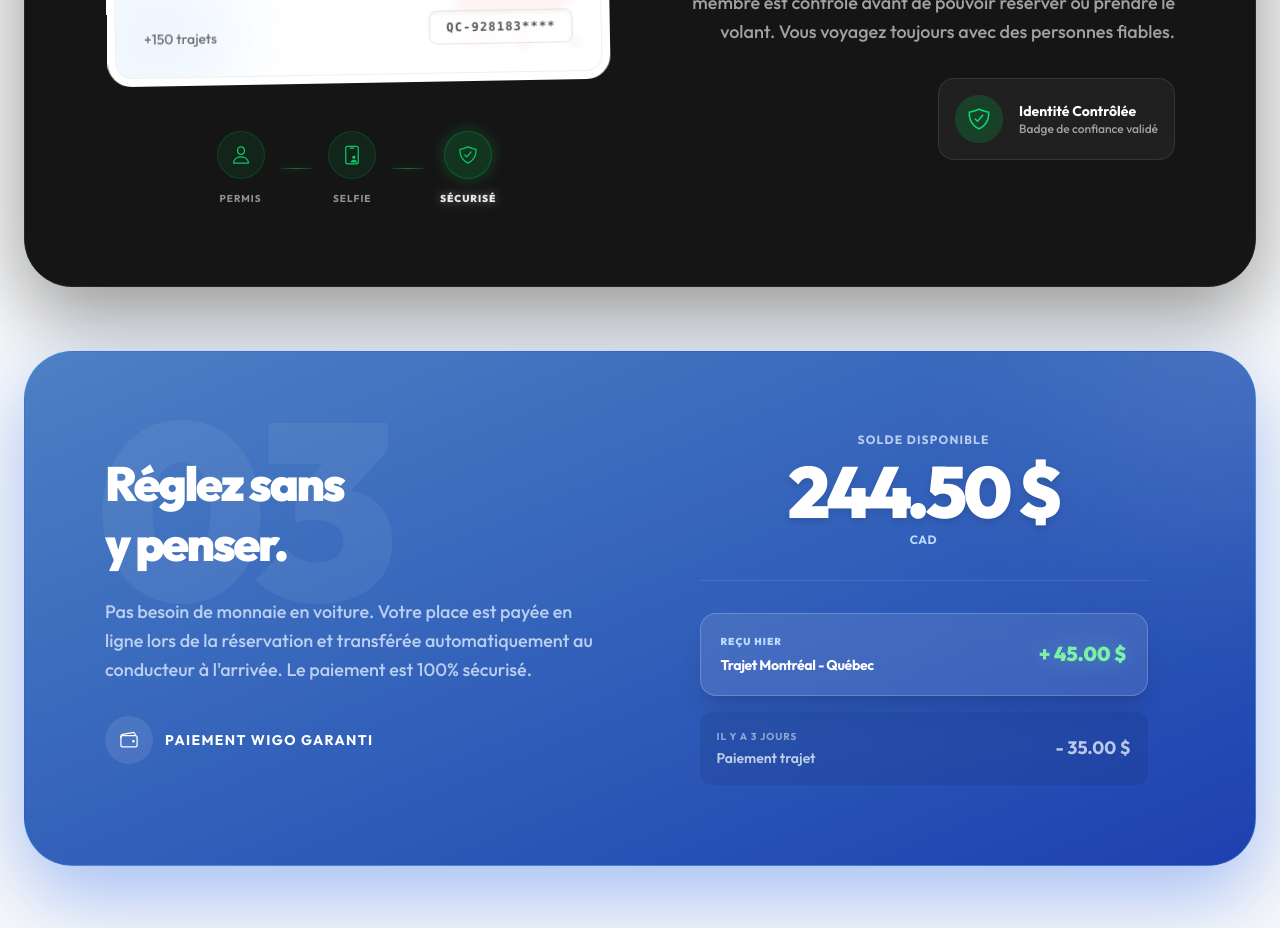
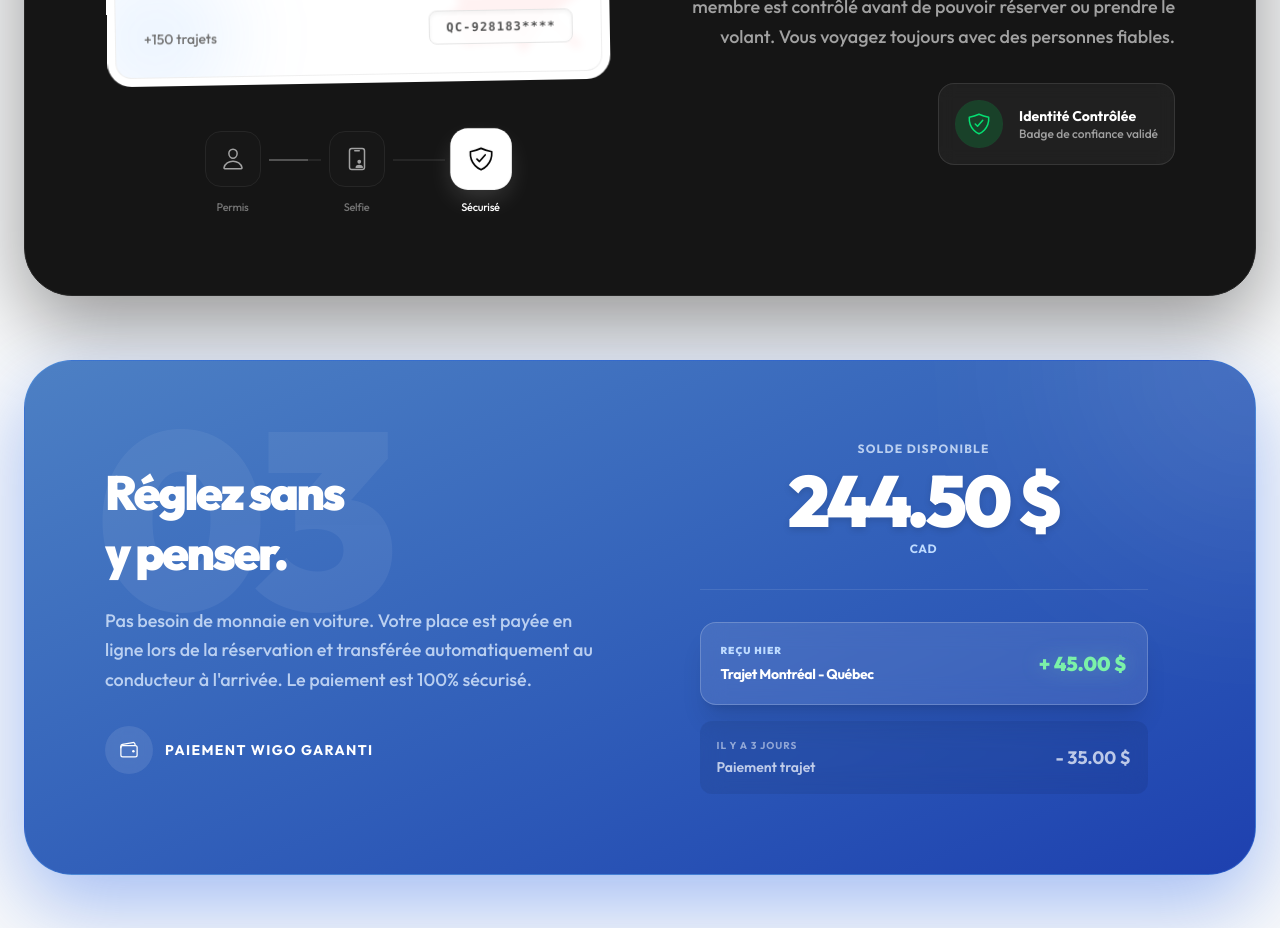
Before and after one commit to artsiders/wigo-express, a Next.js app: page / in a window 1280 px wide. Shown: the part 2860-3788 px from the top of the page. Built offline with nearby package versions, Linux system fonts and the light colour scheme.

Commit message:
Refactor Steps Visual in WigoExpress component to implement Bauhaus style with fixed alignment, updated icon sizes, and improved separator design for enhanced visual consistency and user experience.

```diff
--- a/app/page.tsx
+++ b/app/page.tsx
@@ -573,31 +573,42 @@ export default function WigoExpress() {
                 </div>
               </div>
 
-              {/* Steps Visual */}
-              <div className="flex items-center justify-center gap-4 mt-12 w-full max-w-[280px] mx-auto opacity-90">
-                <div className="flex flex-col items-center gap-2">
-                  <div className="w-12 h-12 rounded-full bg-green-500/10 flex items-center justify-center text-green-400 border border-green-500/20">
-                    <IoPersonOutline className="w-5 h-5" />
+              {/* Steps Visual - Bauhaus Style (Fixed Alignment) */}
+              <div className="flex items-start justify-between w-full max-w-[320px] mx-auto mt-12 px-2">
+                {/* Step 1: Permis */}
+                <div className="flex flex-col items-center gap-3">
+                  <div className="w-14 h-14 rounded-2xl flex items-center justify-center bg-neutral-900 text-neutral-400 border border-neutral-800">
+                    <IoPersonOutline className="w-6 h-6" />
                   </div>
-                  <span className="text-[10px] font-bold text-neutral-400 uppercase tracking-widest text-center mt-1">
+                  <span className="text-[11px] font-medium tracking-tight text-neutral-500">
                     Permis
                   </span>
                 </div>
-                <div className="flex-1 h-px bg-linear-to-r from-green-500/20 via-green-400/50 to-green-500/20 shadow-[0_0_8px_rgba(34,197,94,0.4)]"></div>
-                <div className="flex flex-col items-center gap-2">
-                  <div className="w-12 h-12 rounded-full bg-green-500/10 flex items-center justify-center text-green-400 border border-green-500/20">
-                    <IoIdCardOutline className="w-5 h-5" />
+
+                {/* Separator 1 (Aligned with icon center) */}
+                <div className="flex-1 h-[2px] mt-[28px] mx-2 bg-neutral-800 overflow-hidden">
+                  <div className="h-full w-full bg-neutral-600 origin-left scale-x-75" />
+                </div>
+
+                {/* Step 2: Selfie */}
+                <div className="flex flex-col items-center gap-3">
+                  <div className="w-14 h-14 rounded-2xl flex items-center justify-center bg-neutral-900 text-neutral-400 border border-neutral-800">
+                    <IoIdCardOutline className="w-6 h-6" />
                   </div>
-                  <span className="text-[10px] font-bold text-neutral-400 uppercase tracking-widest text-center mt-1">
+                  <span className="text-[11px] font-medium tracking-tight text-neutral-500">
                     Selfie
                   </span>
                 </div>
-                <div className="flex-1 h-px bg-linear-to-r from-green-500/20 via-green-400/50 to-green-500/20 shadow-[0_0_8px_rgba(34,197,94,0.4)]"></div>
-                <div className="flex flex-col items-center gap-2">
-                  <div className="w-12 h-12 rounded-full bg-green-500/20 flex items-center justify-center text-green-400 border border-green-500/30 shadow-[0_0_15px_rgba(34,197,94,0.3)]">
-                    <IoShieldCheckmarkOutline className="w-5 h-5" />
+
+                {/* Separator 2 (Aligned with icon center) */}
+                <div className="flex-1 h-[2px] mt-[28px] mx-2 bg-neutral-800" />
+
+                {/* Step 3: Sécurisé (Active) */}
+                <div className="flex flex-col items-center gap-3">
+                  <div className="w-14 h-14 rounded-2xl flex items-center justify-center bg-white text-black scale-110 shadow-[0_10px_25px_-5px_rgba(255,255,255,0.2)]">
+                    <IoShieldCheckmarkOutline className="w-6 h-6" />
                   </div>
-                  <span className="text-[10px] font-black text-white uppercase tracking-widest text-center mt-1 drop-shadow-[0_0_5px_rgba(255,255,255,0.4)]">
+                  <span className="text-[11px] font-medium tracking-tight text-white">
                     Sécurisé
                   </span>
                 </div>
```
